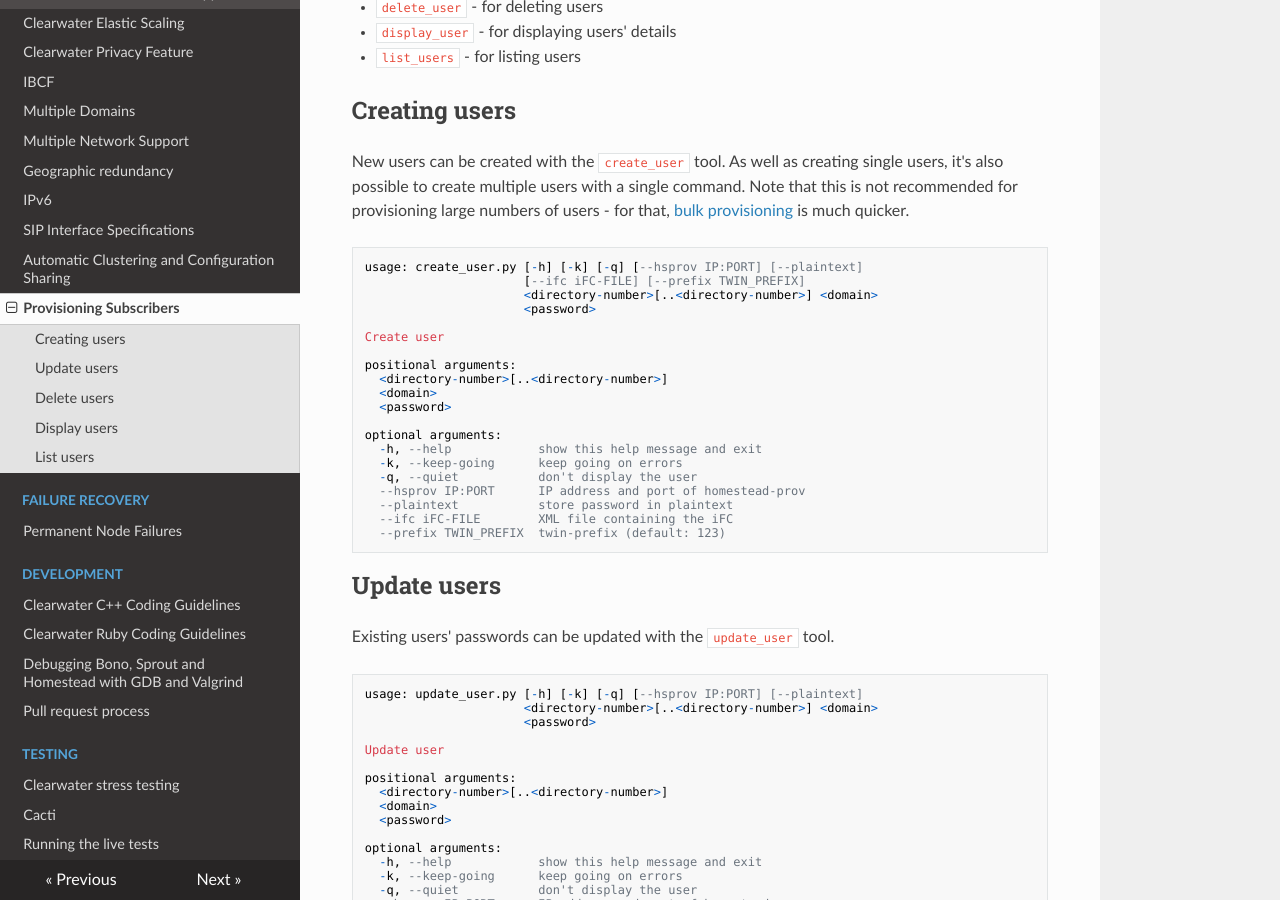
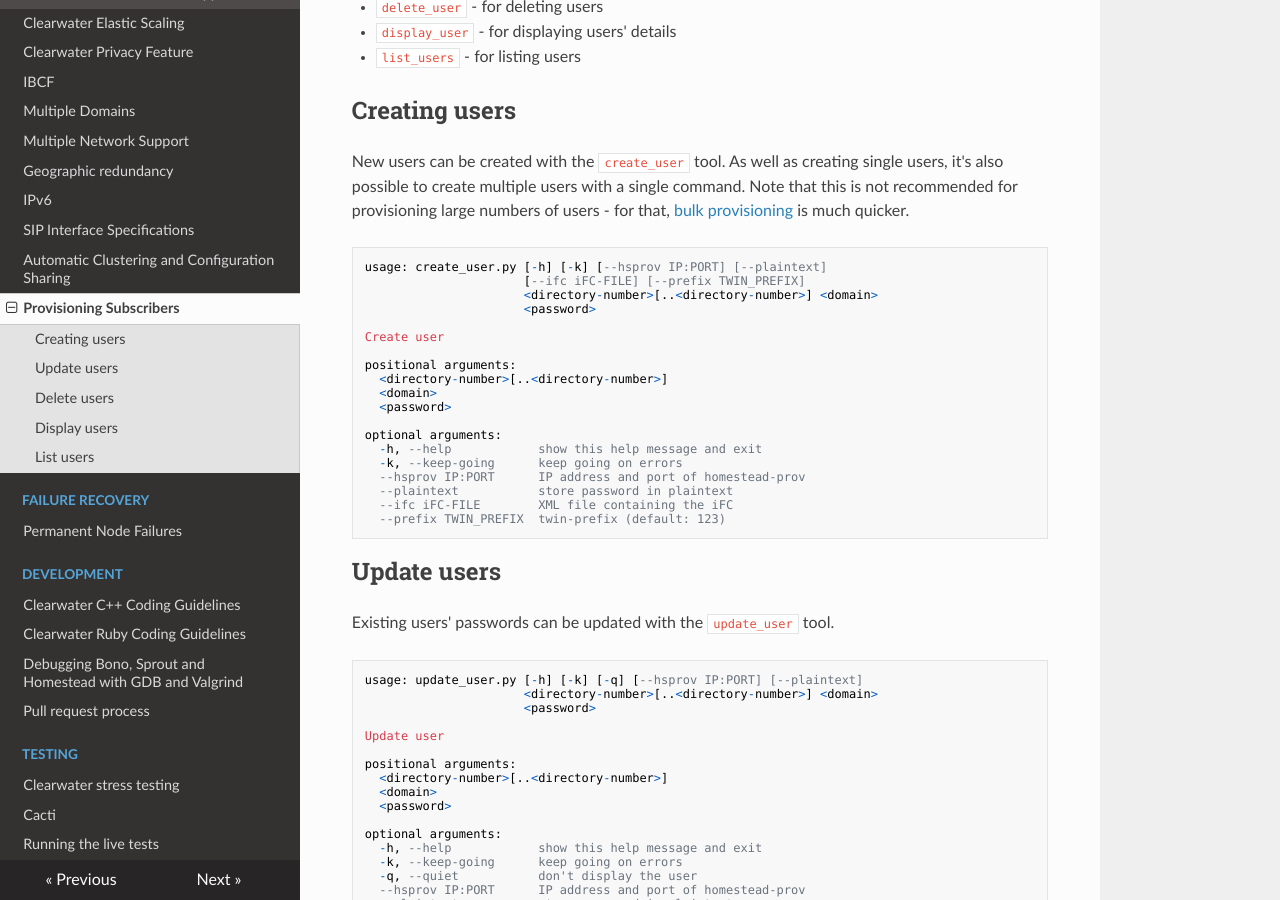
Before and after one commit to Metaswitch/clearwater-readthedocs, an MkDocs documentation site: the page built from docs/Provisioning_Subscribers.md, in a window 1280 px wide and 900 px high, scrolled down 480 px. Built offline with MkDocs 1.6.1, drawn with Linux system fonts in a browser that asks for light colours; nearby versions of some CDN libraries; old or Windows-style settings are respelled for this version of MkDocs.

Commit message:
Remove unused script argument

````diff
--- a/docs/Provisioning_Subscribers.md
+++ b/docs/Provisioning_Subscribers.md
@@ -19,7 +19,7 @@ There are 5 tools.
 New users can be created with the `create_user` tool.  As well as creating single users, it's also possible to create multiple users with a single command.  Note that this is not recommended for provisioning large numbers of users - for that, [bulk provisioning](https://github.com/Metaswitch/crest/blob/dev/docs/Bulk-Provisioning%20Numbers.md) is much quicker.
 
 ```
-usage: create_user.py [-h] [-k] [-q] [--hsprov IP:PORT] [--plaintext]
+usage: create_user.py [-h] [-k] [--hsprov IP:PORT] [--plaintext]
                       [--ifc iFC-FILE] [--prefix TWIN_PREFIX]
                       <directory-number>[..<directory-number>] <domain>
                       <password>
@@ -34,7 +34,6 @@ positional arguments:
 optional arguments:
   -h, --help            show this help message and exit
   -k, --keep-going      keep going on errors
-  -q, --quiet           don't display the user
   --hsprov IP:PORT      IP address and port of homestead-prov
   --plaintext           store password in plaintext
   --ifc iFC-FILE        XML file containing the iFC
````
